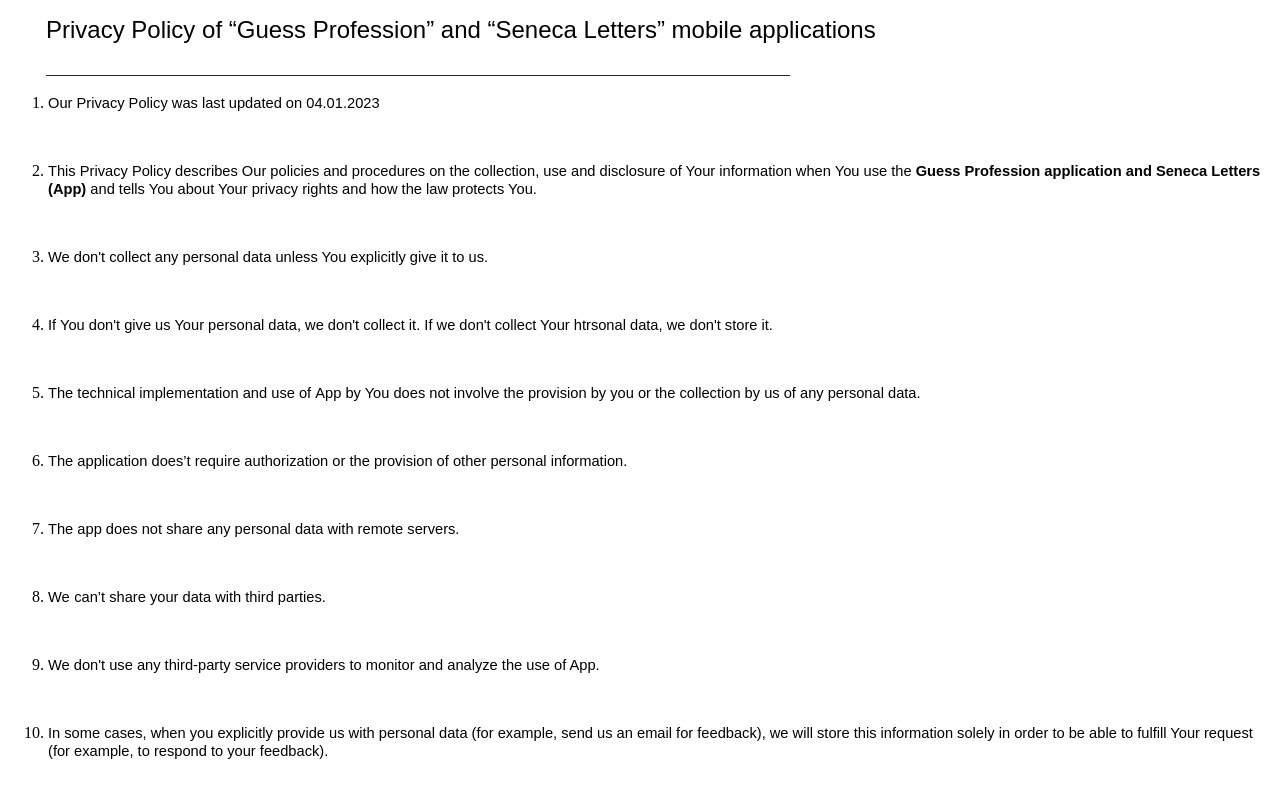
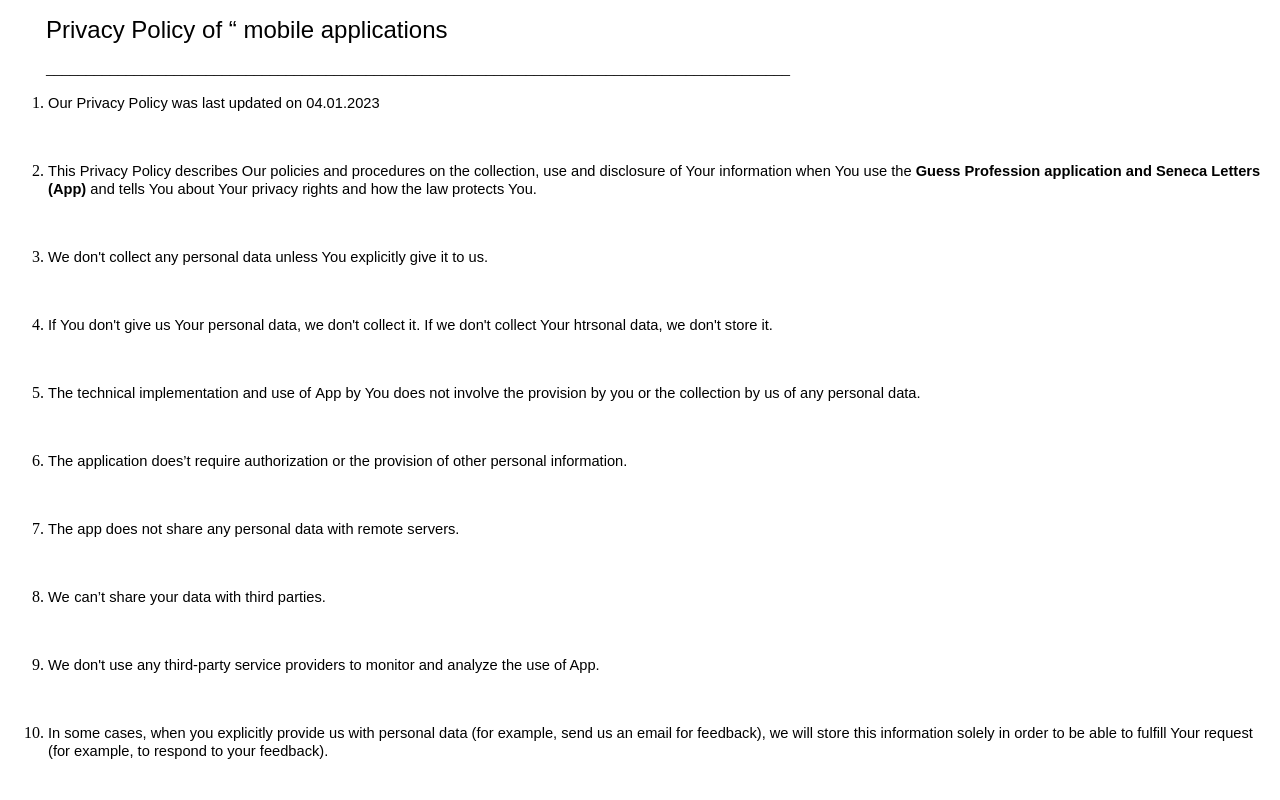
Before and after one commit to 7dvig/7dvig.github.io, a plain HTML site: page index.html in a window 1280 px wide. Shown: the top 800 px of the page. Drawn offline with Linux system fonts and the light colour scheme.

Commit message:
Update index.html

```diff
--- a/index.html
+++ b/index.html
@@ -2,7 +2,7 @@
 <!DOCTYPE html>
 <html>
 <body>
-<p style="margin-left:38px"><span style="font-size:12pt"><span style="font-family:&quot;Times New Roman&quot;,serif"><span style="font-size:18.0pt"><span style="font-family:&quot;Arial&quot;,sans-serif">Privacy Policy of </span></span><span style="font-size:18.0pt"><span style="font-family:&quot;Arial&quot;,sans-serif">&ldquo;</span></span><span style="font-size:18.0pt"><span style="font-family:&quot;Arial&quot;,sans-serif">Guess Profession&rdquo; and &ldquo;Seneca Letters&rdquo; mobile applications</span></span></span></span></p>
+<p style="margin-left:38px"><span style="font-size:12pt"><span style="font-family:&quot;Times New Roman&quot;,serif"><span style="font-size:18.0pt"><span style="font-family:&quot;Arial&quot;,sans-serif">Privacy Policy of </span></span><span style="font-size:18.0pt"><span style="font-family:&quot;Arial&quot;,sans-serif">&ldquo;</span></span><span style="font-size:18.0pt"><span style="font-family:&quot;Arial&quot;,sans-serif"> mobile applications</span></span></span></span></p>
 
 <p style="margin-left:38px">_____________________________________________________________________________________________</p>
 
```
